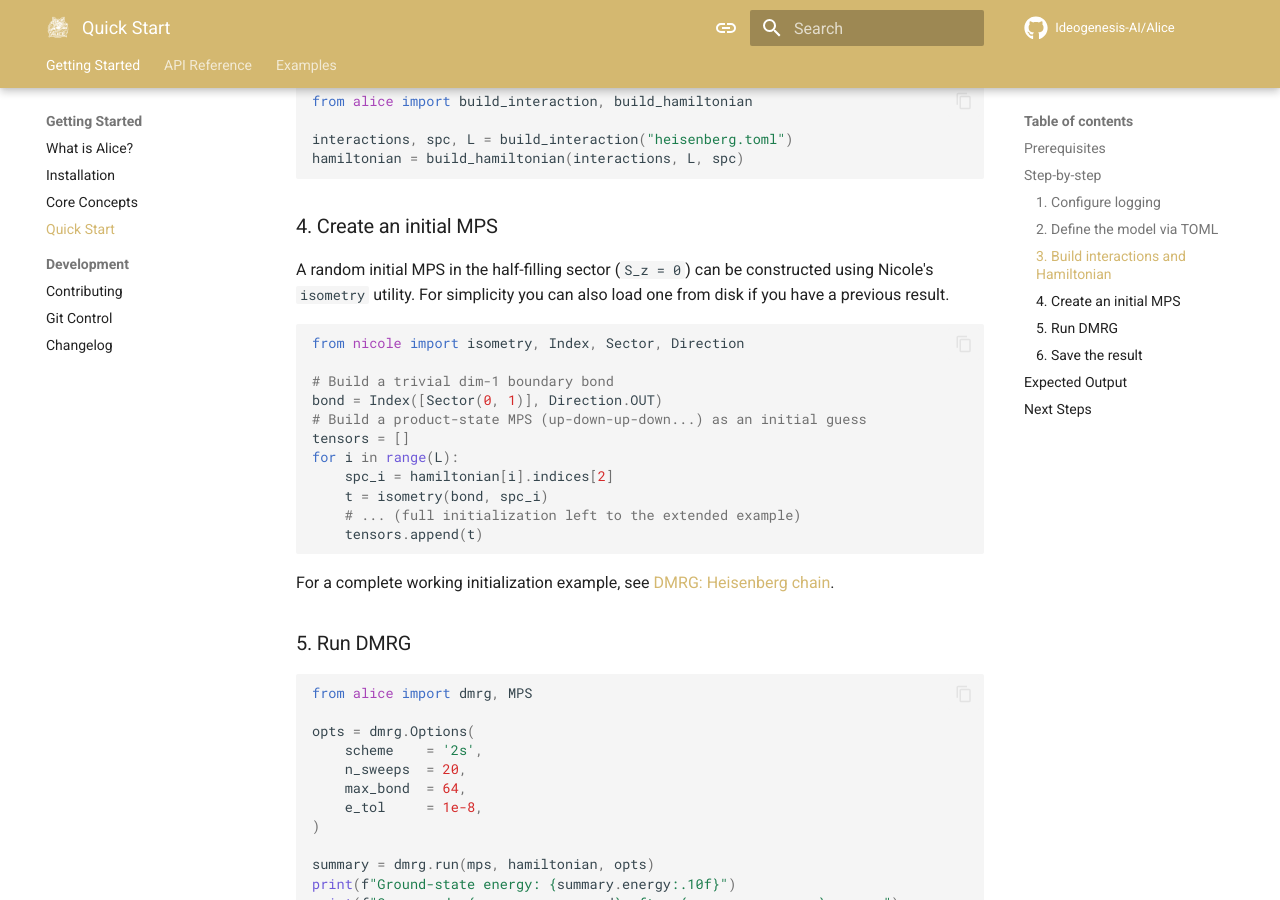
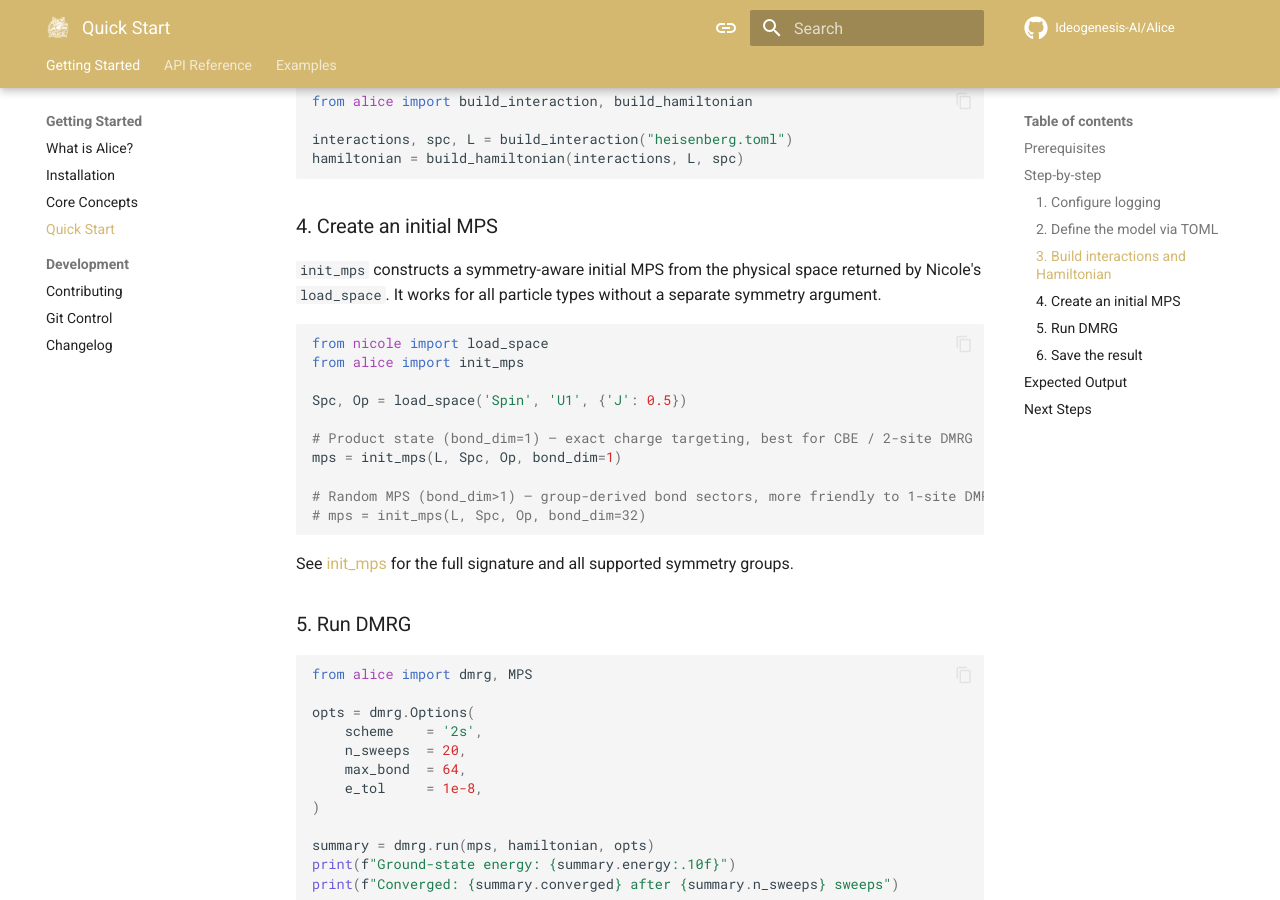
Before and after one commit to Ideogenesis-AI/Alice, an MkDocs documentation site: the page built from docs/getting-started/quick-start.md, in a window 1280 px wide and 900 px high, scrolled down 1005 px. Built offline with MkDocs 1.6.1 and Material for MkDocs 9.7.7, drawn with Linux system fonts in a browser that asks for light colours; comment, search, counter and statistics services are not loaded.

Commit message:
Update quick-start documentation to reflect changes in MPS initialization
This commit revises the quick-start guide to incorporate the new `init_mps` function for constructing symmetry-aware initial MPS. It clarifies the process for creating both product state and random MPS, enhancing user understanding of MPS initialization in DMRG simulations. Additionally, it updates references to relevant documentation for further details.

````diff
--- a/docs/getting-started/quick-start.md
+++ b/docs/getting-started/quick-start.md
@@ -49,23 +49,25 @@ hamiltonian = build_hamiltonian(interactions, L, spc)
 
 ### 4. Create an initial MPS
 
-A random initial MPS in the half-filling sector (`S_z = 0`) can be constructed using Nicole's `isometry` utility. For simplicity you can also load one from disk if you have a previous result.
+`init_mps` constructs a symmetry-aware initial MPS from the physical space
+returned by Nicole's `load_space`. It works for all particle types without a
+separate symmetry argument.
 
 ```python
-from nicole import isometry, Index, Sector, Direction
+from nicole import load_space
+from alice import init_mps
 
-# Build a trivial dim-1 boundary bond
-bond = Index([Sector(0, 1)], Direction.OUT)
-# Build a product-state MPS (up-down-up-down...) as an initial guess
-tensors = []
-for i in range(L):
-    spc_i = hamiltonian[i].indices[2]
-    t = isometry(bond, spc_i)
-    # ... (full initialization left to the extended example)
-    tensors.append(t)
+Spc, Op = load_space('Spin', 'U1', {'J': 0.5})
+
+# Product state (bond_dim=1) — exact charge targeting, best for CBE / 2-site DMRG
+mps = init_mps(L, Spc, Op, bond_dim=1)
+
+# Random MPS (bond_dim>1) — group-derived bond sectors, more friendly to 1-site DMRG
+# mps = init_mps(L, Spc, Op, bond_dim=32)
 ```
 
-For a complete working initialization example, see [DMRG: Heisenberg chain](../examples/dmrg/heisenberg.md).
+See [init_mps](../api/network/init-mps.md) for the full signature and all
+supported symmetry groups.
 
 ### 5. Run DMRG
 
````
